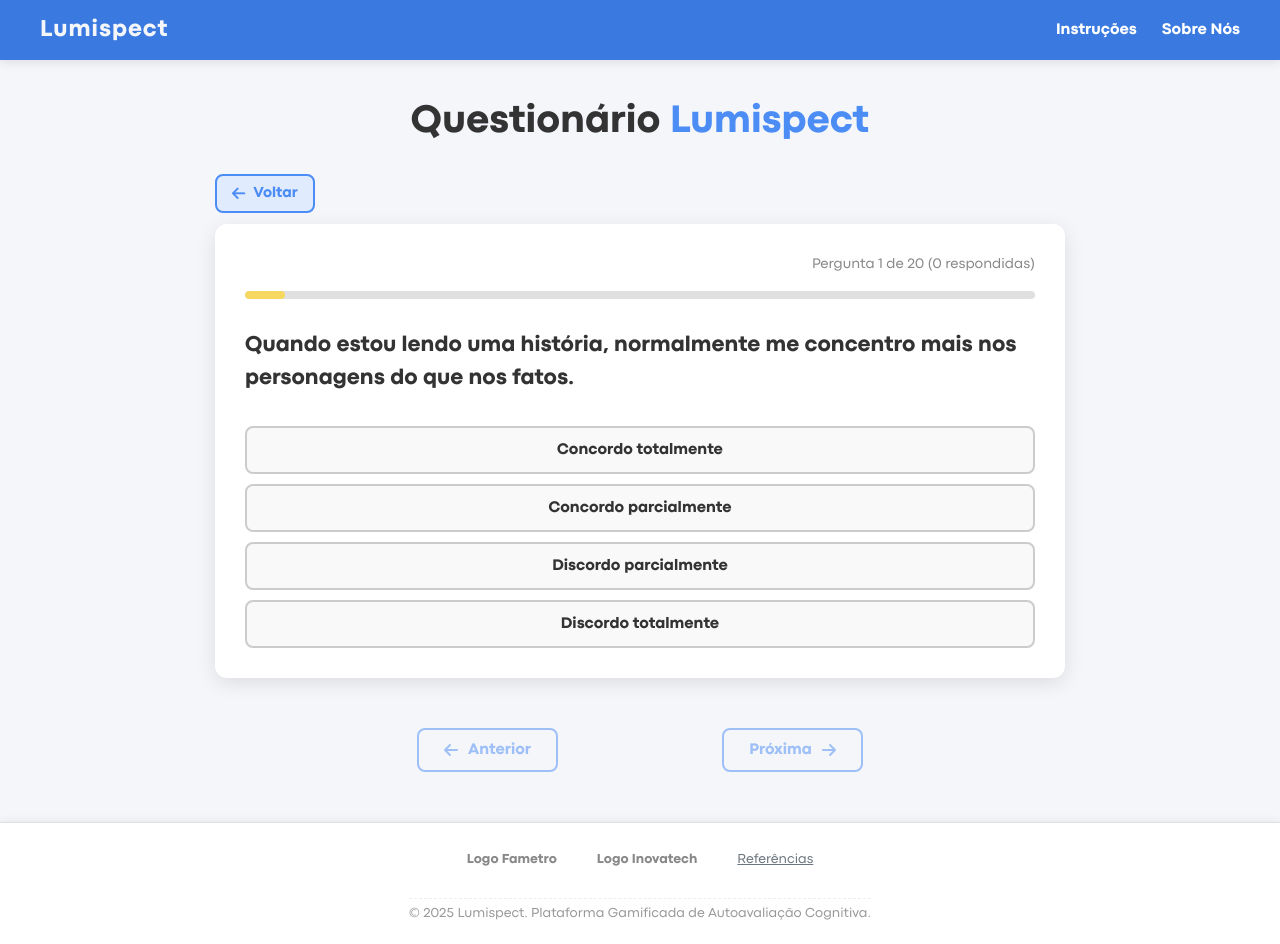
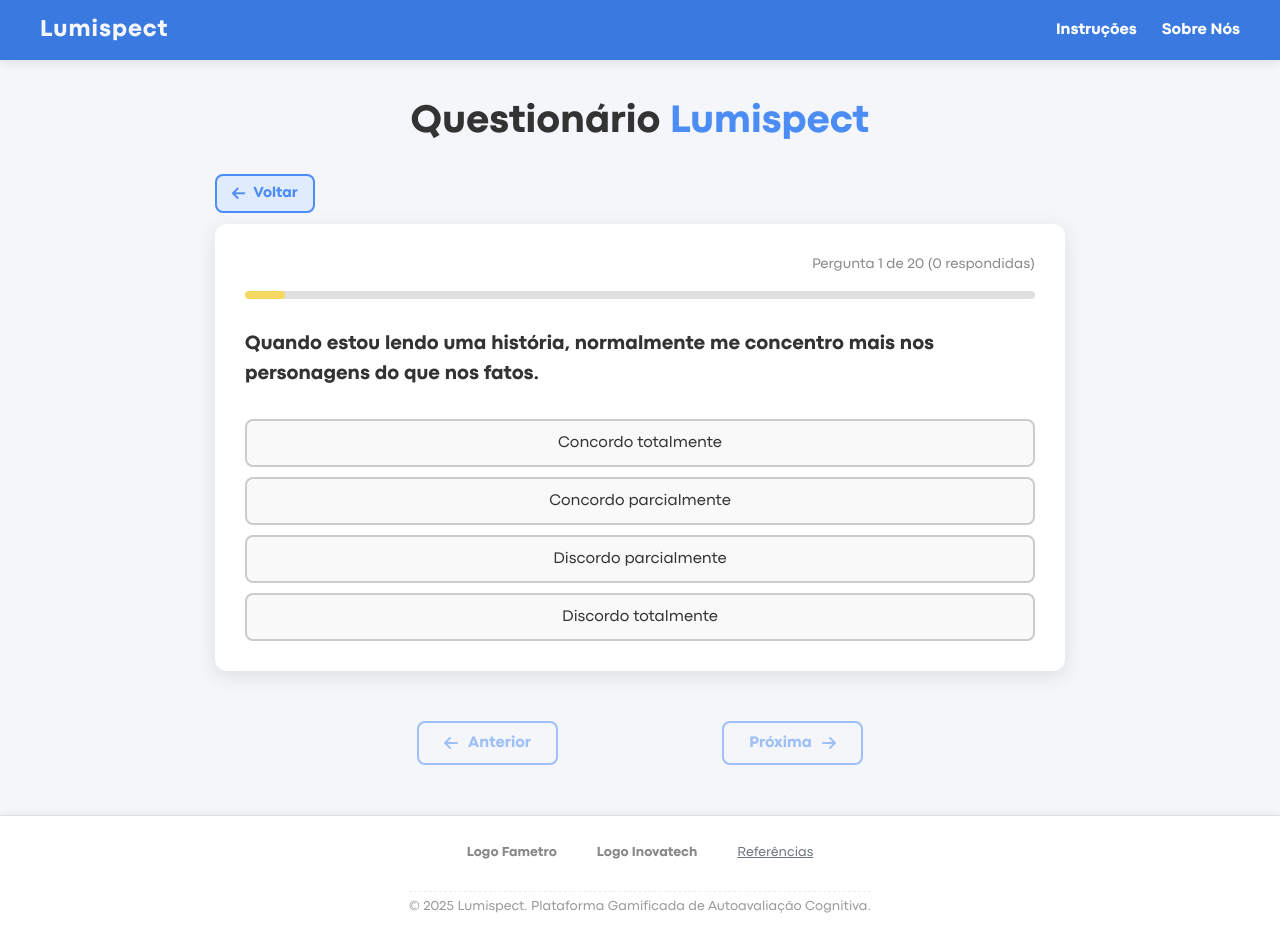
Before and after one commit to MIGUEL-ARCANJO-BRASIL/lumispect, a React (Vite) app: page /questionnaire in a window 1280 px wide. Built offline with nearby package versions, Linux system fonts and the light colour scheme.

Commit message:
fix: fixing text weight and color

```diff
--- a/src/pages/Questionnaire/AvatarGame/style.css
+++ b/src/pages/Questionnaire/AvatarGame/style.css
@@ -62,6 +62,7 @@
 
 .step-subtitle {
   font-size: 1em;
+  font-weight: 600;
   color: #888;
   margin-bottom: 20px;
 }
@@ -74,8 +75,7 @@
 
 .step-button {
   padding: 15px 20px;
-  font-size: 1.05em;
-  font-weight: 600;
+  font-size: 1em;
   border-radius: 8px;
   cursor: pointer;
   transition: var(--transition, all 0.3s ease);
--- a/src/pages/Questionnaire/QuestionnairePage/style.css
+++ b/src/pages/Questionnaire/QuestionnairePage/style.css
@@ -116,11 +116,11 @@
 }
 
 .question-text {
-  font-size: 1.4em;
-  font-weight: 700;
+  font-size: 20px;
+  font-weight: 600;
   color: var(--texto-principal);
   margin-bottom: 30px;
-  flex-grow: 1; /* Empurra as opções para baixo */
+  flex-grow: 1;
 }
 
 /* ================================= */
@@ -140,7 +140,6 @@
 .answer-button {
   padding: 12px 20px;
   font-size: 1em;
-  font-weight: 600;
   border-radius: 8px;
   cursor: pointer;
   transition: var(--transicao);
```
